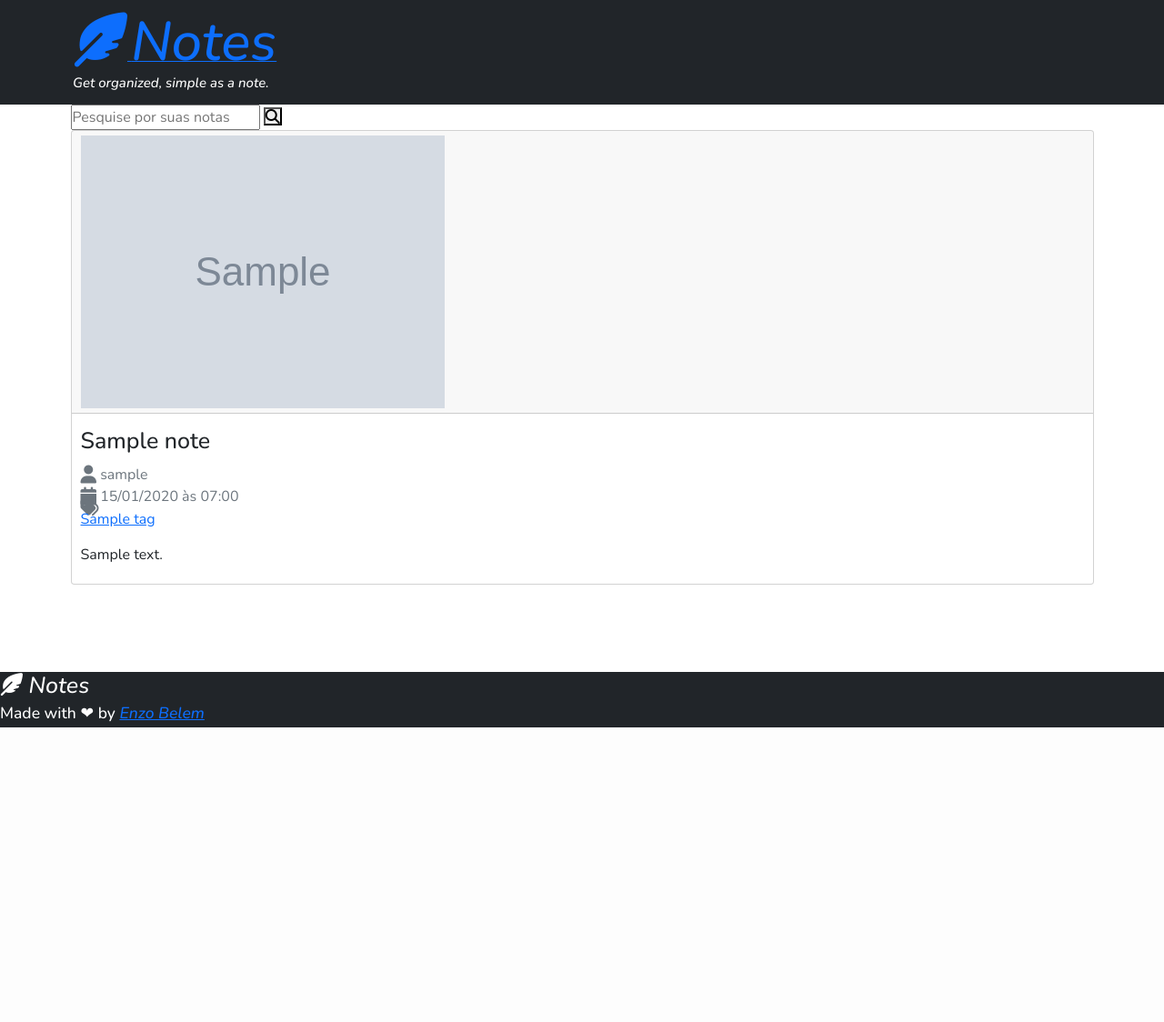
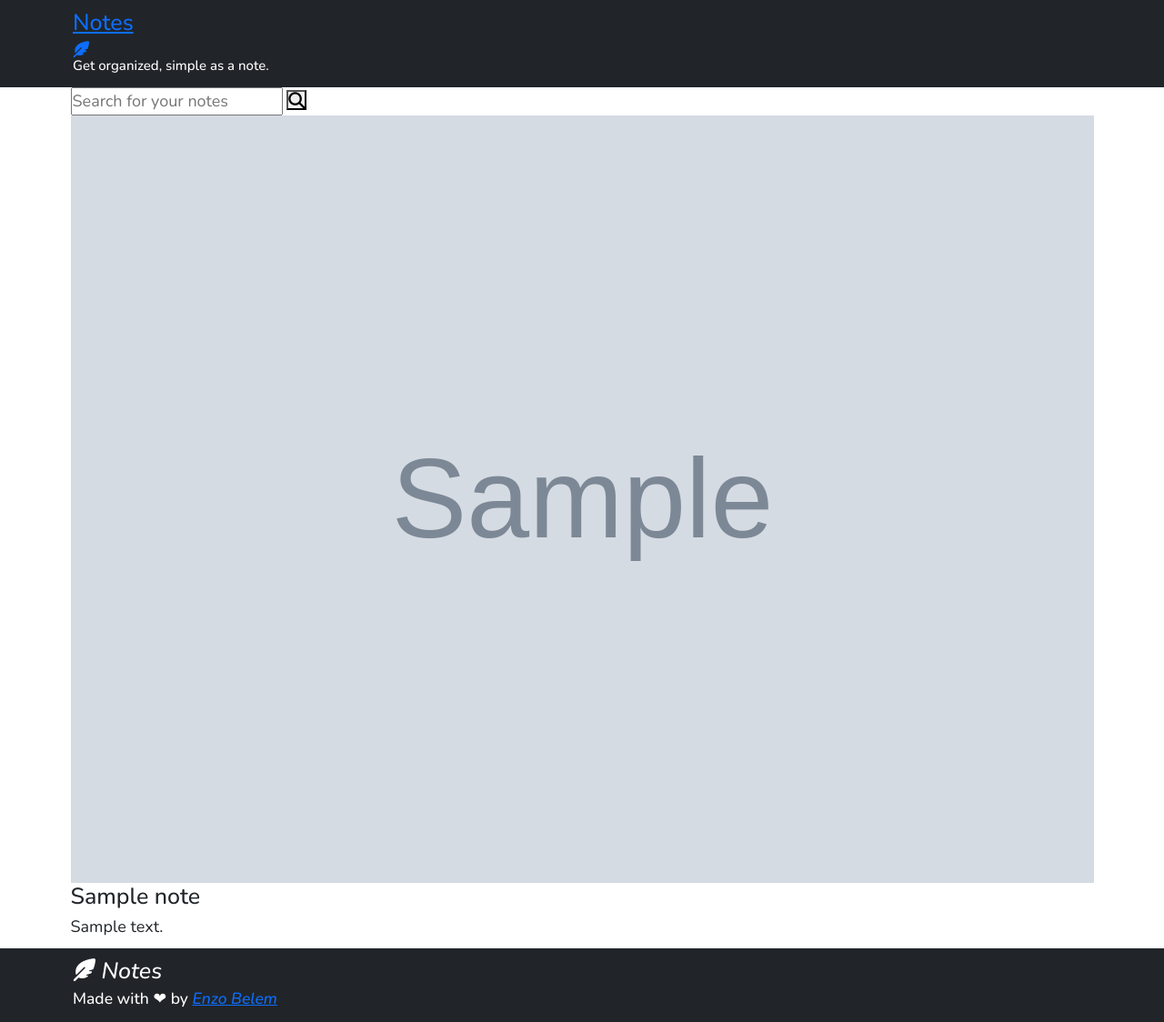
Before and after one commit to EnzoBelem/django_notes_app, a Django app: page / in a window 1280 px wide. Shown: the whole page at 91% size. Before the commit the page ends 800 px from the top, so only its background shows below. Run offline with Django 4.2, Linux system fonts and the light colour scheme; tables that the repository leaves empty hold one stand-in row (values such as "Sample post"); grey boxes marked "Sample" are stand-in pictures; some libraries are stand-ins or nearby versions.

Commit message:
new styles for the page, early stages

```diff
--- a/base_statics/global/css/global_styles.css
+++ b/base_statics/global/css/global_styles.css
@@ -1,3 +1,12 @@
+:root {
+    --color-tansparent: rgba(0, 0, 0, 0);
+    --color-light: rgb(255, 255, 255);
+    --color-light-50: rgb(255, 255, 255, 0.5);
+    --color-dark:  rgb(33, 37, 41);
+    --color-blue:  rgb(13, 110, 253);
+    --color-blue-10:  rgba(13, 109, 253, 0.1);
+}
+
 * {
     margin: 0;
     padding: 0;
@@ -6,6 +15,7 @@
 
 html {
     font-size: 62.5%;
+    overflow-x: hidden;
 }
 
 body {
@@ -13,6 +23,6 @@
     flex-direction: column;
     justify-content: space-between;
     min-height: 100vh;
-    font-size: 1.6rem;
+    font-size: 1.8rem;
     font-family: 'Nunito', sans-serif;
 }
--- a/notes/templates/notes/layout/footer.html
+++ b/notes/templates/notes/layout/footer.html
@@ -1,8 +1,10 @@
-<footer class="main-footer text-white bg-dark">
-    <div class="row">
-        <h1><i class="fa-solid fa-feather-pointed"></i> <i>Notes</i></h1>
-    </div>
-    <div class="page-author">
-        <h3>Made with ❤ by <a href="https://github.com/EnzoBelem"><i>Enzo Belem</i></a></h3>
+<footer class="text-white bg-dark">
+    <div class="container p-3">
+        <div class="row">
+            <h1><i class="fa-solid fa-feather-pointed"></i> <i>Notes</i></h1>
+        </div>
+        <div class="foorter-info-page-author">
+            <h3>Made with ❤ by <a href="https://github.com/EnzoBelem" target="__blank"><i>Enzo Belem</i></a></h3>
+        </div>
     </div>
 </footer>
--- a/notes/templates/notes/layout/header.html
+++ b/notes/templates/notes/layout/header.html
@@ -2,12 +2,12 @@
     <nav class="container p-3">
         <div class="row">
             <!-- logo section -->
-            <div class="col">
-                <a href="{% url 'notes:home'%}">
-                    <i class="fa-solid fa-feather-pointed" style="font-size: 6rem;"></i>
-                    <h1 class="h1" style="font-size: 6rem; display: inline;"><i>Notes</i></h1>
+            <div class="container-notes-brand">
+                <a href="{% url 'notes:home'%}" class="notes-brand">
+                    <h1 class="h1">Notes</h1>
+                    <i class="fa-solid fa-feather-pointed"></i>
                 </a>
-                <h4 class="h4"><i>Get organized, simple as a note.</i></h4>
+                <h4 class="h4 notes-brand-text">Get organized, simple as a note.</h4>
             </div>
             <!-- dropdown section -->
             {% comment %} <div class="col-2 d-flex align-items-center justify-content-end">
--- a/notes/templates/notes/layout/note_card.html
+++ b/notes/templates/notes/layout/note_card.html
@@ -1,6 +1,6 @@
-<div class="card card-note">
+{% comment %} <div class="card card-note">
     <!-- cover note -->
-    <a class="card-header" href="{% url 'notes:note_page' note.id %}">
+    <a class="card-header" href="{% url 'notes:note_details' note.id %}">
         <img src="{{note.cover.url}}" alt="card-note-image" class="card-note-img">
     </a>
     <div class="card-body">
@@ -37,4 +37,24 @@
             <p>{{note.description}}</p>
         </div>
     </div>
+</div> {% endcomment %}
+
+<div class="card-note-cell">
+    <div class="card-note">
+        <div class="card-image">
+            <img src="{{note.cover.url}}" alt="card-cover" class="card-img">
+        </div>
+        <div class="card-description">
+            <h1 class="card-note-title">{{note.title}}</h1>
+            <p>{{note.description}}</p>
+            <!-- note infos -->
+            <div class="card-info">
+
+            </div>
+            <!-- view more button -->
+            <div class="card-view-more">
+
+            </div>
+        </div>
+    </div>
 </div>
--- a/notes/templates/notes/layout/search_bar.html
+++ b/notes/templates/notes/layout/search_bar.html
@@ -1,6 +1,6 @@
 <div class="container">
     <form class="search-form">
-        <input type="search" name="" id="" class="search-input" placeholder="Pesquise por suas notas">
+        <input type="search" name="" id="" class="search-input" placeholder="Search for your notes">
         <button type="submit" class="search-button"><i class="fa-solid fa-magnifying-glass"></i></button>
     </form>
 </div>
--- a/notes/templates/notes/pages/home.html
+++ b/notes/templates/notes/pages/home.html
@@ -4,9 +4,11 @@
     {% include 'notes/layout/search_bar.html' %}
 {% endblock serch_bar %}
 {% block content %}
-    {% for note in notes %}
+    <div class="card-note-container">
+        {% for note in notes %}
         {% include 'notes/layout/note_card.html' %}
         {% empty %}
         {% include 'notes/layout/empty_page.html' %}
     {% endfor %}
+    </div>
 {% endblock content %}
--- a/notes/templates/notes/pages/note_page.html
+++ b/notes/templates/notes/pages/note_page.html
@@ -1,5 +1,5 @@
 {% extends 'global/decorator.html' %}
 {% block title %}Note Details{% endblock title %}
 {% block content %}
-    {% include 'notes/layout/note_view.html' %}
+    {% include 'notes/layout/note_details.html' %}
 {% endblock content %}
--- a/notes/urls.py
+++ b/notes/urls.py
@@ -1,12 +1,12 @@
 from django.urls import path
 
-from notes.views import home, note, notes_by_tag
+from notes.views import home, note_details, tag_page
 
 app_name = 'notes'
 
 urlpatterns = [
     path('', home, name='home'),
-    path('notes/tags/<int:tag_id>', notes_by_tag, name='tag_page'),
-    path('notes/<int:note_id>', note, name='note_page'),
+    path('notes/tags/<int:tag_id>', tag_page, name='tag_page'),
+    path('notes/details/<int:note_id>', note_details, name='note_details'),
 
 ]
--- a/notes/views.py
+++ b/notes/views.py
@@ -11,7 +11,7 @@
     })
 
 
-def notes_by_tag(request, tag_id):
+def tag_page(request, tag_id):
     notes = get_list_or_404(
         Note.objects.filter(
             is_published=True,
@@ -26,7 +26,7 @@
     })
 
 
-def note(request, note_id):
+def note_details(request, note_id):
     note = get_object_or_404(
         Note.objects.filter(
             id=note_id
```
Also changed, not shown: notes/templates/notes/layout/empty_page.html (+8 -16 lines), notes/templates/notes/layout/note_details.html (renamed from notes/templates/notes/layout/note_view.html).
